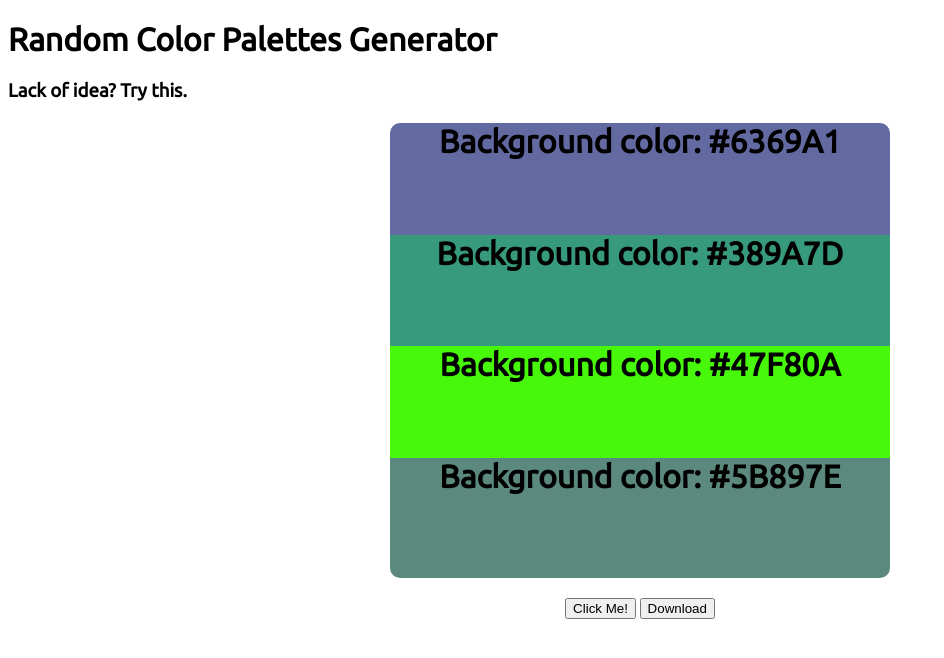
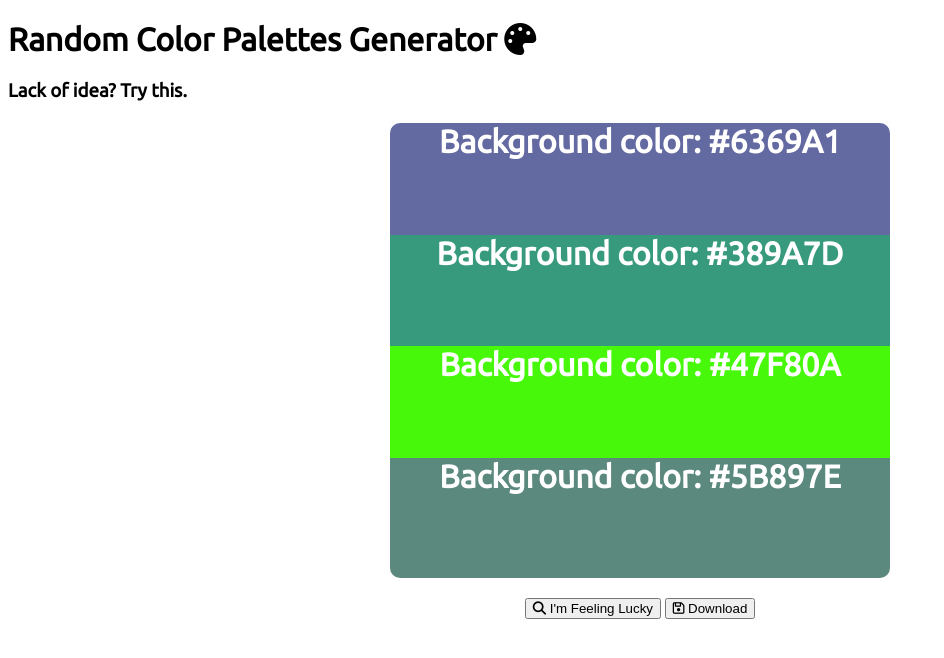
Before and after one commit to lefty93/palette, a website: page index.html in a window 1280 px wide. Shown: the whole page, without its empty margins (0-944 px from the left). Drawn offline with Linux system fonts and the light colour scheme.

Commit message:
add icon

```diff
--- a/css/styles.css
+++ b/css/styles.css
@@ -1,12 +1,15 @@
+.fonts {
+  color: white;
+}
 .container-main {
   width: 500px;
   margin-right: auto;
   margin-left: auto;
 }
+
 .container {
   width: 500px;
   text-align: center;
-  display: block;
   font-size: 1rem;
   margin-right: auto;
   margin-left: auto;
@@ -28,7 +31,6 @@
 .container3 {
   width: 500px;
   text-align: center;
-  display: block;
   font-size: 1rem;
   margin-right: auto;
   margin-left: auto;
@@ -39,7 +41,6 @@
 .container4 {
   width: 500px;
   text-align: center;
-  display: block;
   font-size: 1rem;
   margin-right: auto;
   margin-left: auto;
--- a/index.html
+++ b/index.html
@@ -7,31 +7,35 @@
   <link rel="preconnect" href="https://fonts.googleapis.com">
   <link rel="preconnect" href="https://fonts.gstatic.com" crossorigin>
   <link href="https://fonts.googleapis.com/css2?family=Montserrat:wght@400;900&family=Ubuntu&display=swap" rel="stylesheet">
+  <script src="https://kit.fontawesome.com/527e1aeb21.js" crossorigin="anonymous"></script>
   <link rel="stylesheet" href="css/styles.css">
   <script src="https://html2canvas.hertzen.com/dist/html2canvas.min.js"></script>
+
 </head>
 
 <body>
-  <h1>Random Color Palettes Generator</h1>
+  <h1>Random Color Palettes Generator <i class="fas fa-palette"></i></h1>
   <h3>Lack of idea? Try this.</h3>
   <div class="container-main" id="capture">
     <div class="container">
-      <h1>Background color: <span id="color"></span></h1>
+      <h1 class="fonts">Background color: <span id="color"></span></h1>
     </div>
     <div class="container2">
-      <h1>Background color: <span id="color2"></span></h1>
+      <h1 class="fonts">Background color: <span id="color2"></span></h1>
     </div>
     <div class="container3">
-      <h1>Background color: <span id="color3"></span></h1>
+      <h1 class="fonts">Background color: <span id="color3"></span></h1>
     </div>
     <div class="container4">
-      <h1>Background color: <span id="color4"></span></h1>
+      <h1 class="fonts">Background color: <span id="color4"></span></h1>
     </div>
+  </div>
 
-  </div>
   <div class="container5">
-    <button id="genNew" type="button" name="button">Click Me!</button>
-    <button id="btn" type="button" name="button">Download</button>
+
+
+    <button id="genNew" type="button" name="button"><i class="fas fa-search"></i> I'm Feeling Lucky</button>
+    <button id="btn" type="button" name="button"><i class="far fa-save"></i> Download</button>
   </div>
 
 
```
